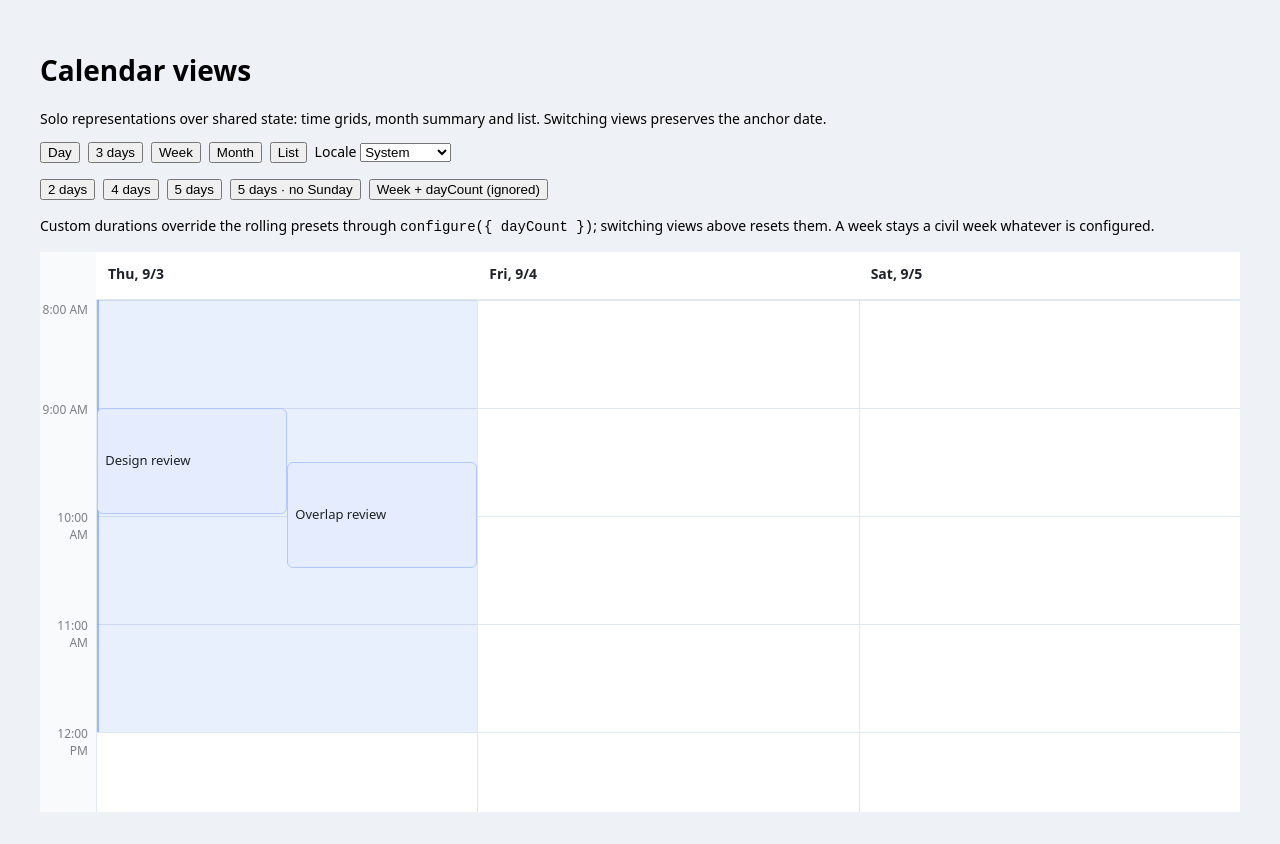
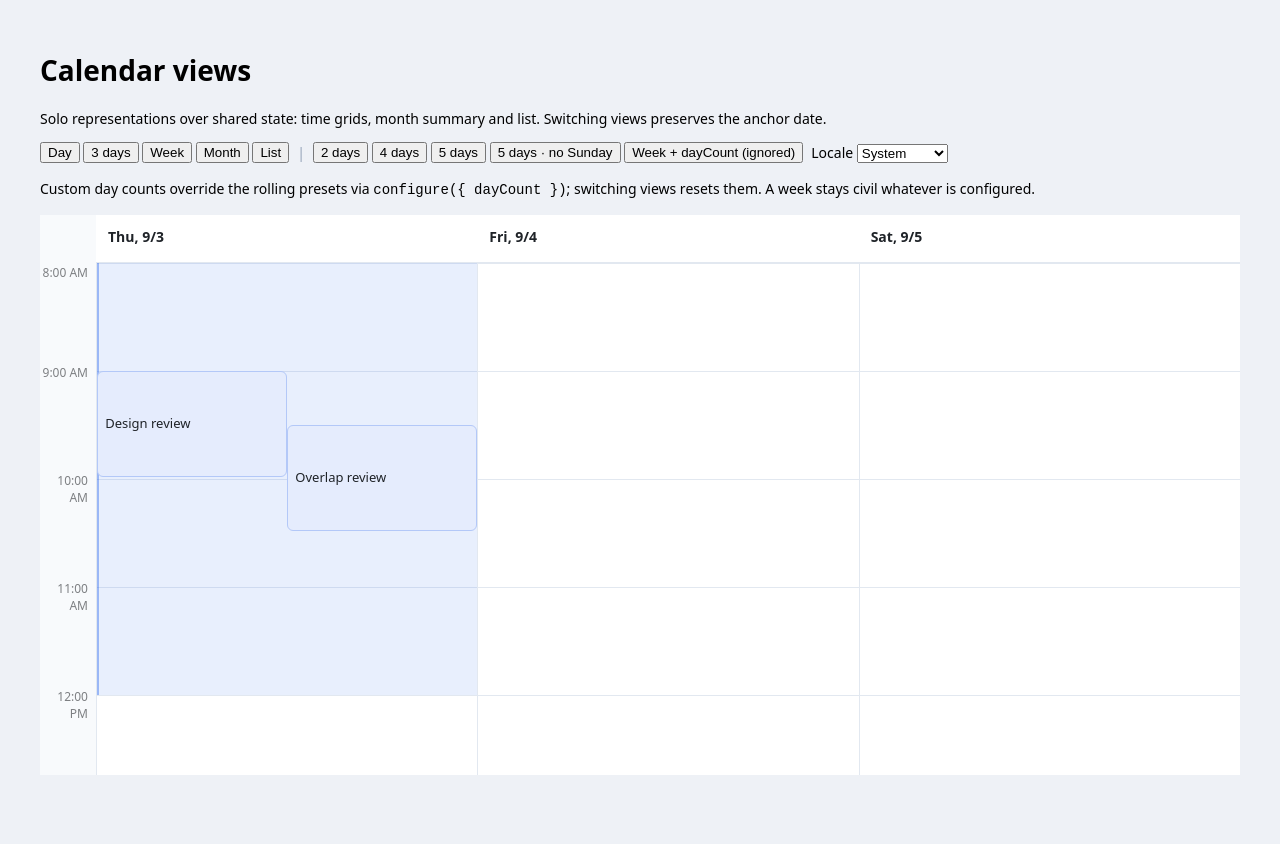
Before and after one commit to lekoala/calendar, a website: page demo/basic.html in a window 1280 px wide. After the commit the page ends 807 px from the top, so only its background shows below. Drawn offline with Linux system fonts and the light colour scheme.

Commit message:
update playwright and fix tests

```diff
--- a/demo/basic.html
+++ b/demo/basic.html
@@ -9,19 +9,30 @@
   <style>
     body { margin: 0; padding: 2rem; background: #eef1f6; font: 0.875rem/1.4 system-ui, sans-serif; }
     main { max-width: 1200px; margin: auto; }
-    nav { display: flex; gap: .5rem; margin-bottom: 1rem; }
+    nav { display: flex; gap: .5rem; margin-bottom: 1rem; flex-wrap: wrap; align-items: center; }
+    nav .sep { color: #94a3b8; }
   </style>
 </head>
 <body>
 <main>
   <h1>Calendar views</h1>
   <p>Solo representations over shared state: time grids, month summary and list. Switching views preserves the anchor date.</p>
-  <nav id="views">
-    <button type="button" data-view="day">Day</button>
-    <button type="button" data-view="threeDays">3 days</button>
-    <button type="button" data-view="week">Week</button>
-    <button type="button" data-view="month">Month</button>
-    <button type="button" data-view="list">List</button>
+  <nav>
+    <span id="views">
+      <button type="button" data-view="day">Day</button>
+      <button type="button" data-view="threeDays">3 days</button>
+      <button type="button" data-view="week">Week</button>
+      <button type="button" data-view="month">Month</button>
+      <button type="button" data-view="list">List</button>
+    </span>
+    <span class="sep" aria-hidden="true">|</span>
+    <span id="durations">
+      <button type="button" data-days="2" title="Custom duration">2 days</button>
+      <button type="button" data-days="4" title="Custom duration">4 days</button>
+      <button type="button" data-days="5" title="Custom duration">5 days</button>
+      <button type="button" data-days="5" data-hiddendays="7" title="Custom duration">5 days · no Sunday</button>
+      <button type="button" data-days="4" data-view="week" title="Week stays a civil week">Week + dayCount (ignored)</button>
+    </span>
     <label>Locale
       <select id="locale">
         <option value="">System</option>
@@ -31,14 +42,7 @@
       </select>
     </label>
   </nav>
-  <nav id="durations" aria-label="Custom day counts">
-    <button type="button" data-days="2">2 days</button>
-    <button type="button" data-days="4">4 days</button>
-    <button type="button" data-days="5">5 days</button>
-    <button type="button" data-days="5" data-hiddendays="7">5 days · no Sunday</button>
-    <button type="button" data-days="4" data-view="week">Week + dayCount (ignored)</button>
-  </nav>
-  <p>Custom durations override the rolling presets through <code>configure({ dayCount })</code>; switching views above resets them. A week stays a civil week whatever is configured.</p>
+  <p>Custom day counts override the rolling presets via <code>configure({ dayCount })</code>; switching views resets them. A week stays civil whatever is configured.</p>
   <calendar-view view="threeDays" date="2026-09-03"></calendar-view>
 </main>
 <script type="module">
--- a/package.json
+++ b/package.json
@@ -7,7 +7,7 @@
   "publishConfig": {
     "access": "public"
   },
-  "packageManager": "bun@1.4.1",
+  "packageManager": "bun@1.4.2",
   "customElements": "custom-elements.json",
   "keywords": ["calendar", "scheduler", "resource", "time-grid", "temporal", "web-component"],
   "files": ["dist", "src", "custom-elements.json", "LICENSE", "README.md"],
@@ -70,7 +70,7 @@
   },
   "devDependencies": {
     "@biomejs/biome": "^2.5.8",
-    "@playwright/test": "^1.55.0",
+    "@playwright/test": "^1.63.0",
     "@types/node": "^26.4.1",
     "temporal-polyfill": "^1.0.4",
     "typescript": "^7"
```
Also changed, not shown: test/browser/a11y.spec.js (+5 -0 lines), test/browser/basic.spec.js (+12 -5 lines), test/browser/resources.spec.js (+15 -1 lines), .github/workflows/ci.yml, 1 other file.
